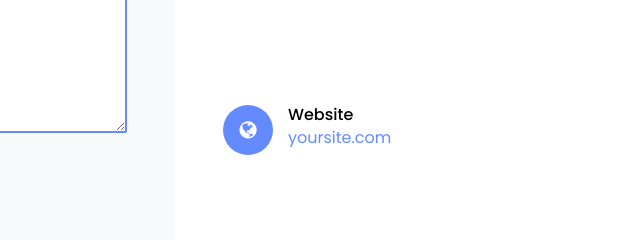
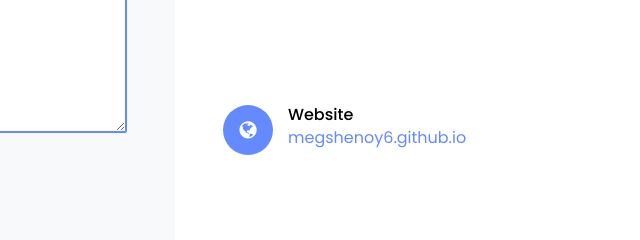
Before and after one commit to megshenoy6/megshenoy6.github.io, a plain HTML site: page index.html in a window 1280 px wide. Shown: the part 4500-4740 px from the top of the page, 640-1280 px from the left. Drawn offline with Linux system fonts and the light colour scheme; some packages are replaced by stand-ins of ours; no server answers; files whose address does not match are found by name.

Commit message:
Update index.html

```diff
--- a/index.html
+++ b/index.html
@@ -2,6 +2,7 @@
 <html lang="en">
 <head>
    <title>Meghna Shenoy - Personal Portfolio</title>
+
    <meta charset="utf-8">
    <meta name="viewport" content="width=device-width, initial-scale=1, shrink-to-fit=no">
 
@@ -433,7 +434,7 @@
                                <span class="fa fa-globe"></span>
                            </div>
                            <div class="text">
-                               <p><span>Website</span> <a href="#">yoursite.com</a></p>
+                               <p><span>Website</span> <a href="#">megshenoy6.github.io</a></p>
                            </div>
                        </div>
                    </div>
```
